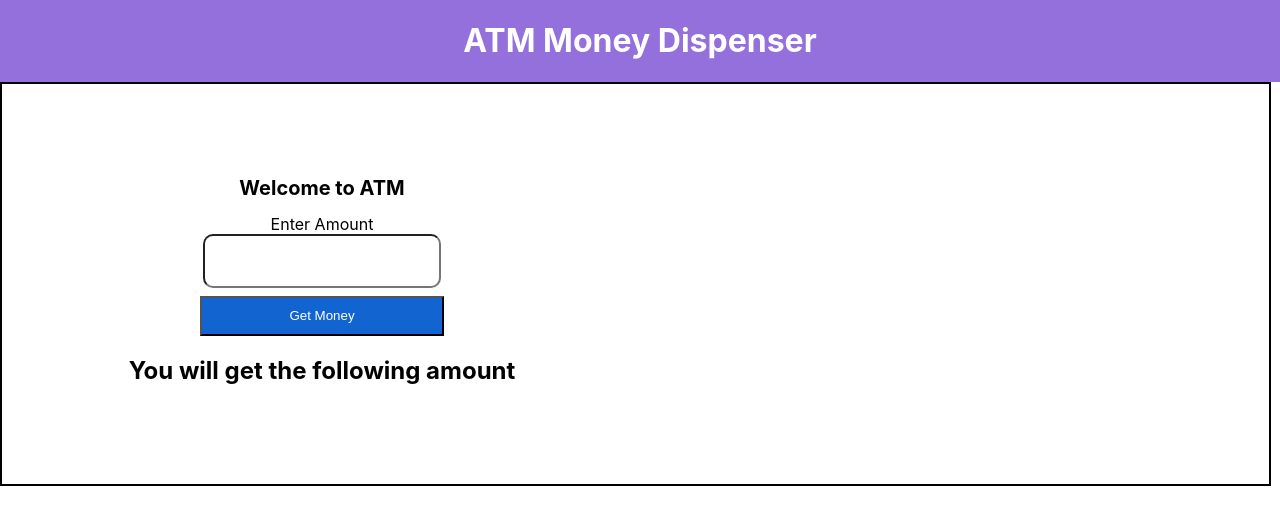
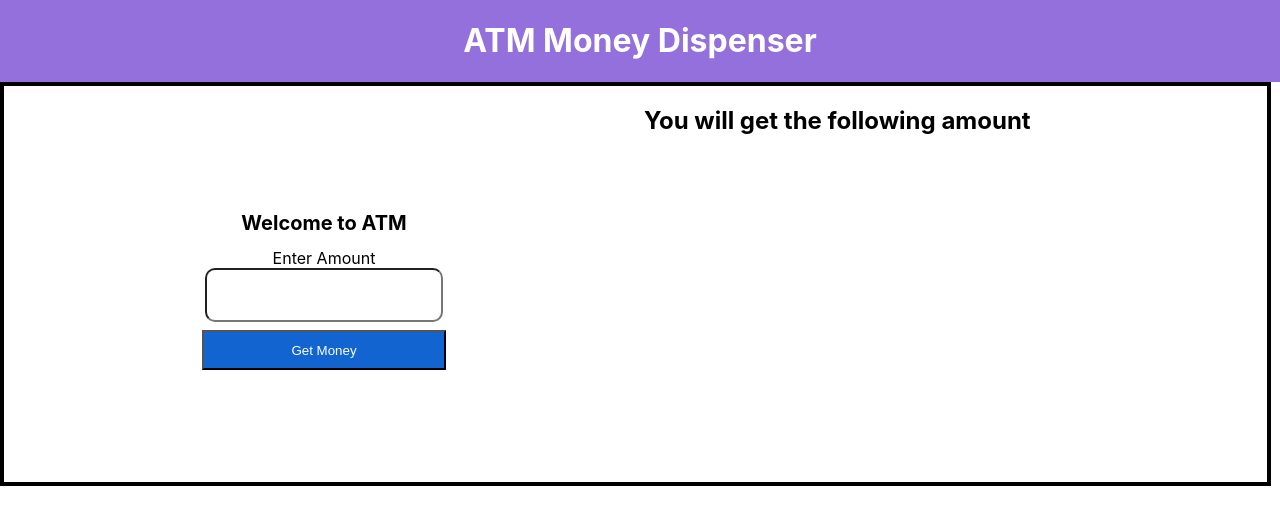
Before and after one commit to TheJSGirl/Atm-dispenser, a React (Create React App) app: page / in a window 1280 px wide. Shown: the top 524 px of the page. Built offline with nearby package versions, Linux system fonts and the light colour scheme.

Commit message:
feat: minor changes in CSS

```diff
--- a/src/components/money-form/money-form.css
+++ b/src/components/money-form/money-form.css
@@ -31,3 +31,12 @@
     margin-top: 8px;
     color: white;
 }
+.notes {
+    display: flex;
+}
+ .demo {
+    display: flex;
+    border: 2px solid black;
+    width: 99vw;
+    flex-direction: row
+}
--- a/src/components/money-form/money-form.jsx
+++ b/src/components/money-form/money-form.jsx
@@ -23,6 +23,7 @@ class MoneyForm extends Component {
     render() {
         return (
             <div className="money-form">
+                <div className="demo">
                     <div className="form" >
                         <h1 className="form-heading">Welcome to ATM</h1>
                         <div>
@@ -33,15 +34,15 @@ class MoneyForm extends Component {
                                 value={this.state.money}
                                 name="money"
                                 onChange={this.handleOnchange}
-
                             />
                         </div>
                         <div className="form-btn">
                             <button className="btn" onClick={this.handleOnclick}>Get Money</button>
                         </div>
-
+                    </div>
+                    <div className="notes">
                         <Notes />
-
+                    </div>
                 </div>
             </div>
         )
--- a/src/components/notes/notes.css
+++ b/src/components/notes/notes.css
@@ -0,0 +1,5 @@
+note-heading  {
+    display: flex;
+    border:  2px solid black;
+
+}
--- a/src/components/notes/notes.jsx
+++ b/src/components/notes/notes.jsx
@@ -1,11 +1,12 @@
 import React, { Component } from 'react';
+import "./notes.css";
 
 class Notes extends Component {
     render() {
         return (
-            <div>
-                <h2>You will get the following amount</h2>
-            </div>
+            <React.Fragment>
+                <h2 className="note-heading">You will get the following amount</h2>
+            </React.Fragment>
         )
     }
 }
```
Lines whose indentation alone changed are shown as unchanged.
